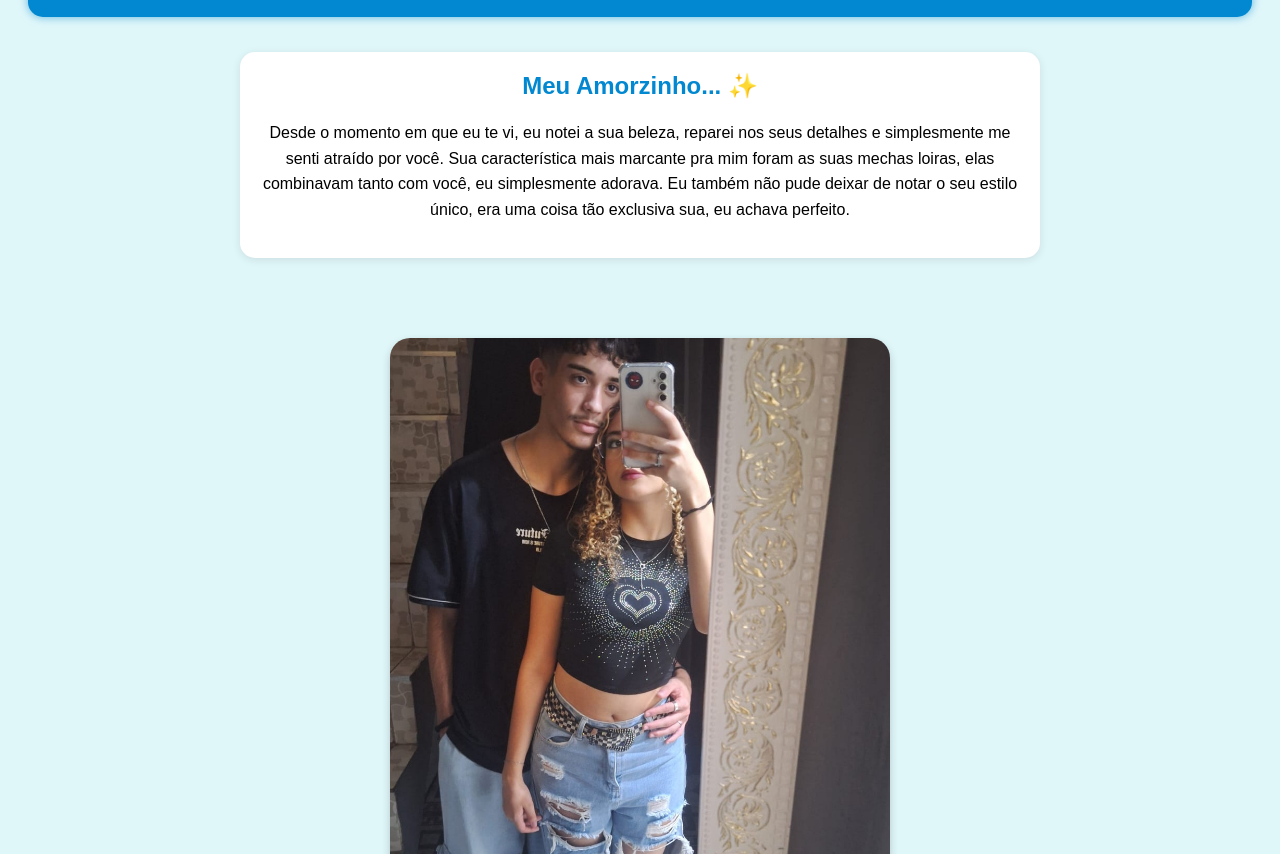
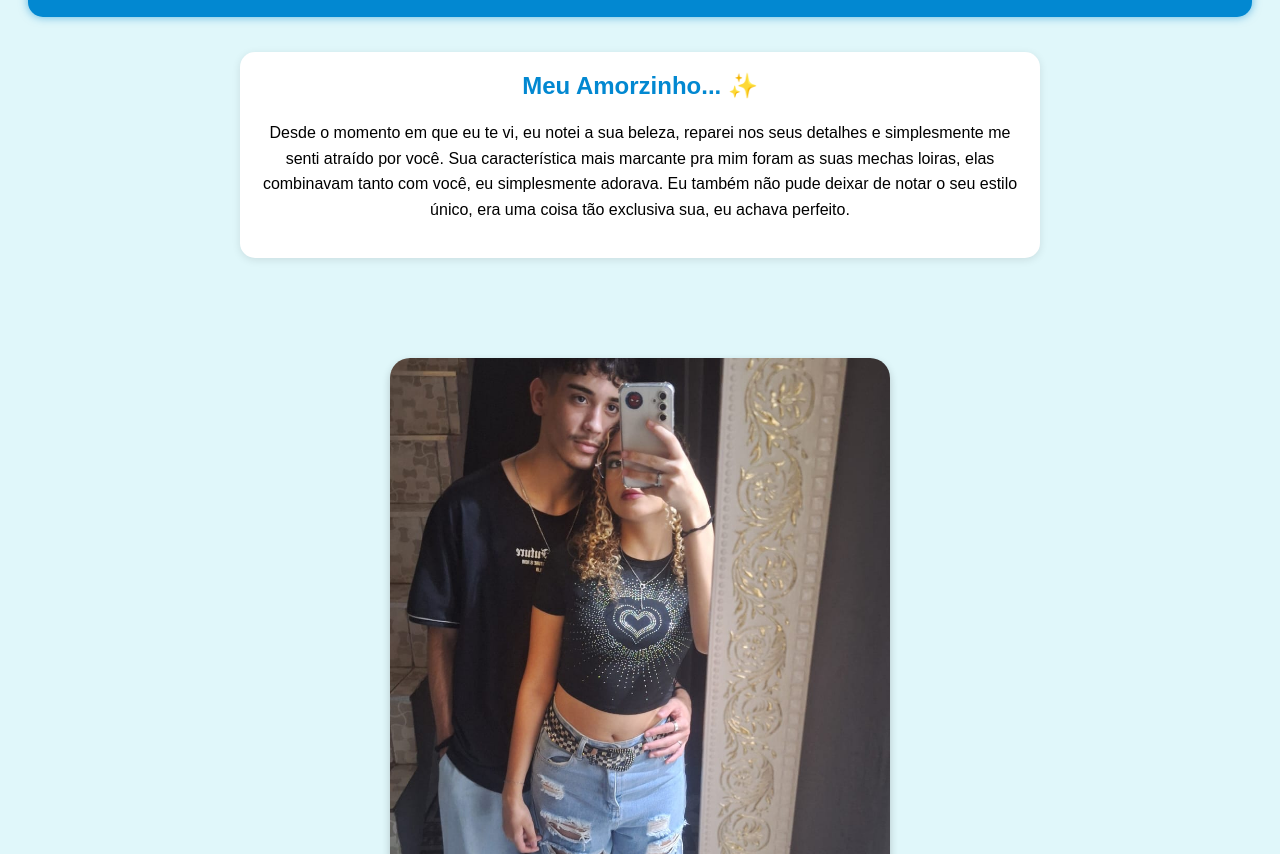
Before and after one commit to rhuansilva1810/nosso-um-ano, a plain HTML site: page surpresa.html in a window 1280 px wide. Shown: the part 98-952 px from the top of the page. Drawn offline with Linux system fonts and the light colour scheme.

Commit message:
Primeiro upload do site da Nay

```diff
--- a/surpresa.css
+++ b/surpresa.css
@@ -53,16 +53,22 @@ h1 {
 .imagem {
     text-align: center;
     margin: 80px 0;
-}
+    max-width: 100%;
+    overflow: hidden;
+    padding: 20px 0;
+  }
 
-.imagem img {
-    width: 500px;
+  .imagem img {
+    width: 100%;
+    max-width: 500px;
     height: auto;
     display: block;
     margin: 0 auto;
     border-radius: 20px;
     box-shadow: 0 4px 8px rgba(0,0,0,0.2);
   }
+
+
 
 /* ================== BOTÕES ================== */
 button {
```
